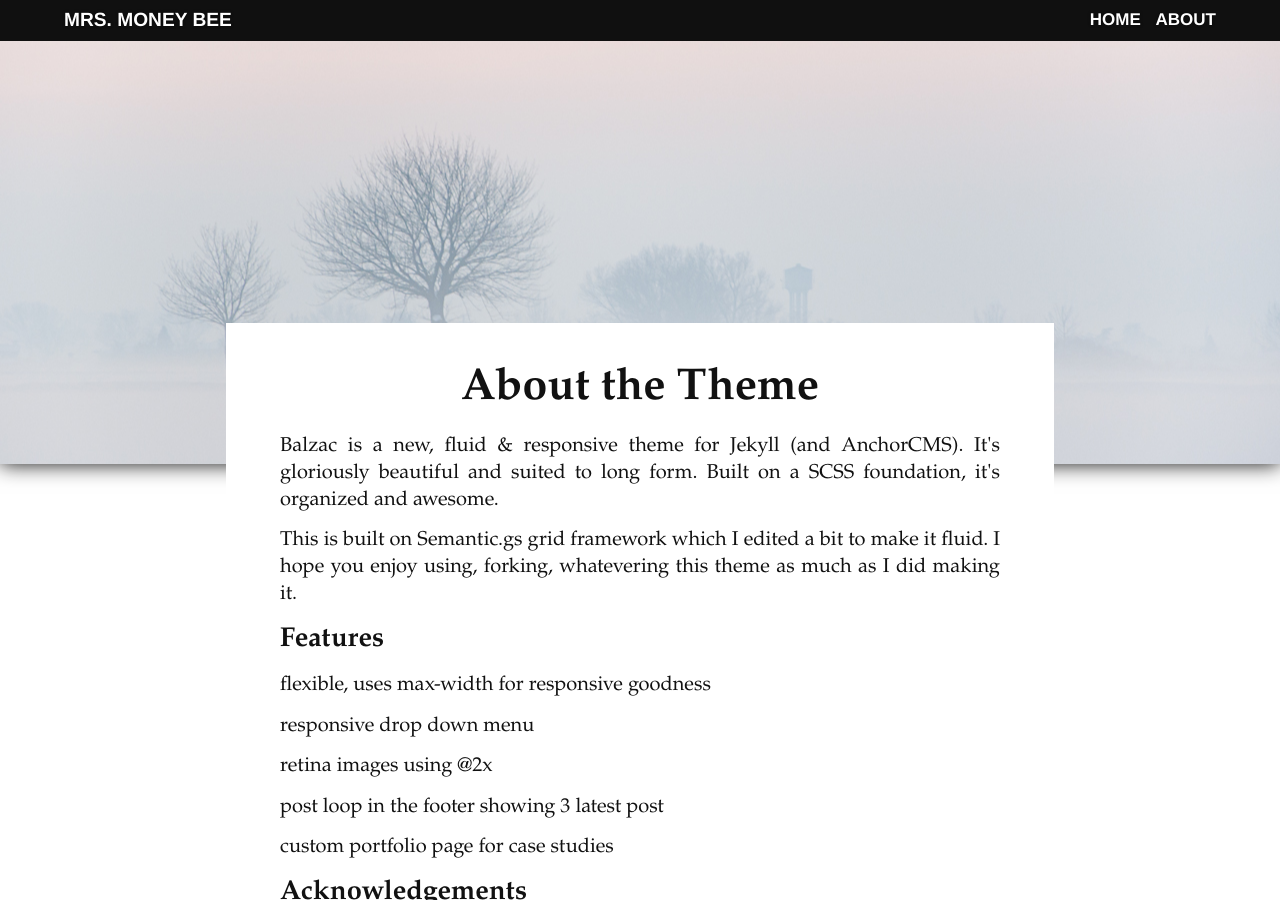
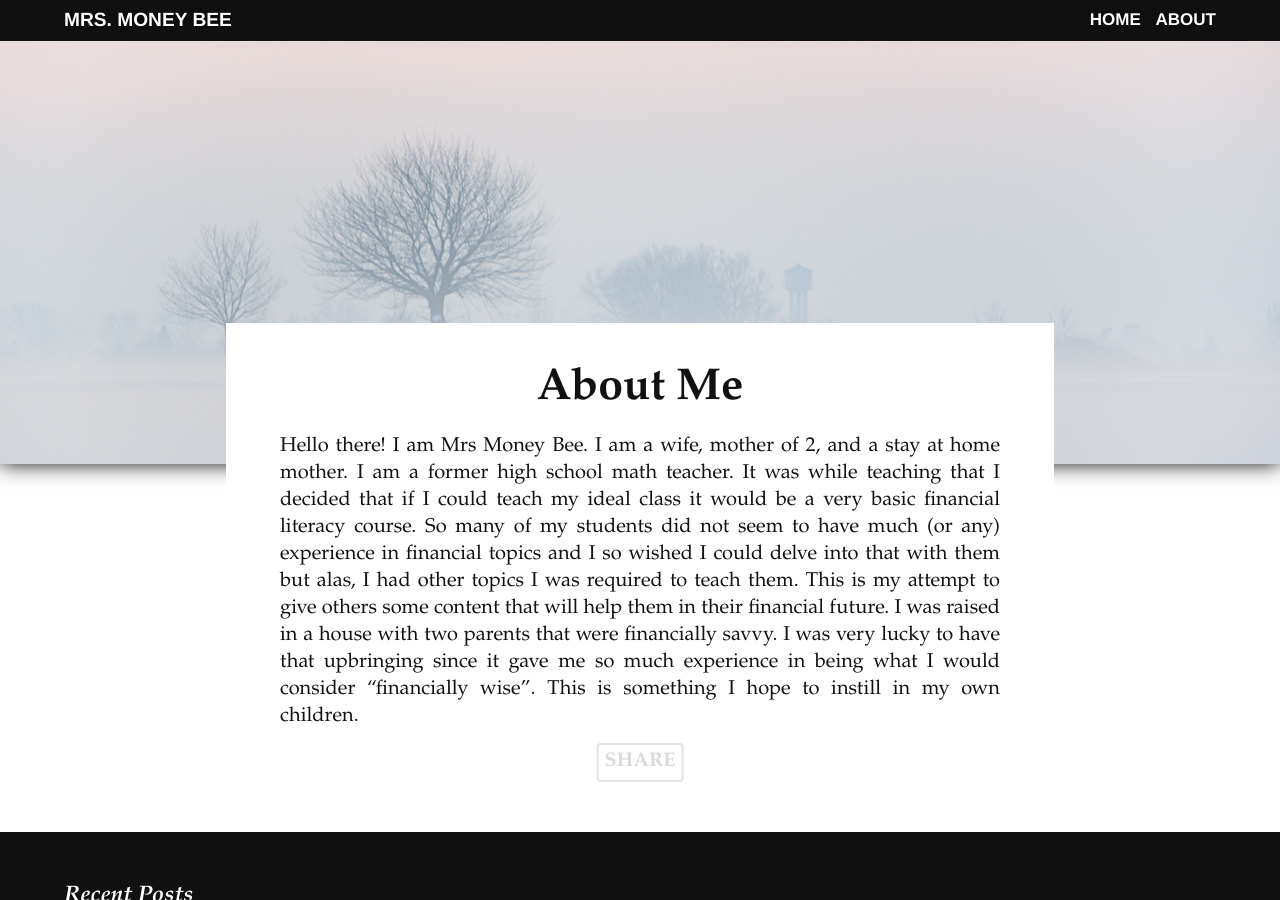
Before and after one commit to mrsmoneybee/mrsmoneybee.github.io, a Jekyll site: the page built from about.md, in a window 1280 px wide and 900 px high. Built offline with Jekyll 4.4.1, drawn with Linux system fonts in a browser that asks for light colours; nearby versions of some CDN libraries; comment, search, counter and statistics services are not loaded; some of the changed text lies outside the part shown.

Commit message:
Update about.md

```diff
--- a/about.md
+++ b/about.md
@@ -1,26 +1,12 @@
 ---
 layout: post
 permalink: /about/index.html
-title: About the Theme
-description: Balzac is a new, fluid & responsive theme for Jekyll (and AnchorCMS). It's gloriously beautiful and suited to long form. Built on a SCSS foundation, it's organized and awesome.
-tags: [about, Jekyll, theme, responsive]
+title: About Me
+description:
+tags: [about]
 image:
   feature: soft-trees.jpg
 ---
 
-This is built on Semantic.gs grid framework which I edited a bit to make it fluid. I hope you enjoy using, forking, whatevering this theme as much as I did making it.
-
-### Features
-* flexible, uses max-width for responsive goodness
-* responsive drop down menu
-* retina images using @2x
-* post loop in the footer showing 3 latest post
-* custom portfolio page for case studies
-
-### Acknowledgements
-I utilized my own HTML templates, but had no prior knowledge of liquid nor the required Jekyll system file format. I took [Michael Rose](http://twitter.com/mmistakes)'s theme [Minimal Mistakes](http://mmistakes.github.io/minimal-mistakes/). Having a prebuilt archive and the YAML front-matter already set up was a great help.
-
- The lovely font shown here is Calendas. For full splendor on your blog, I suggest you [head over and buy that](http://calendasplus.com/). The full family is 3 weights and costs $3. Many thanks to Daniel Bruce for the wonderful Entypo icons. Those can be picked up at [entypo.com](http://entypo.com), but are included with the source files. It's also <b>retina ready</b> via retina.js. Check out how that works over at [retinajs.com](http://retinajs.com).
-
-### The Name
-Balzac was a famous writer, known for his beautiful prose. I read some Balzac in school, but mostly feel comfort in the name of my favorite coffee shop in Stratford, Ontario.
+Hello there! I am Mrs Money Bee. I am a wife, mother of 2, and a stay at home mother. I am a former high school math teacher. It was while teaching that I decided that if I could teach my ideal class it would be a very basic financial literacy course. So many of my students did not seem to have much (or any) experience in financial topics and I so wished I could delve into that with them but alas, I had other topics I was required to teach them. This is my attempt to give others some content that will help them in their financial future.
+I was raised in a house with two parents that were financially savvy. I was very lucky to have that upbringing since it gave me so much experience in being what I would consider “financially wise”. This is something I hope to instill in my own children.
```
